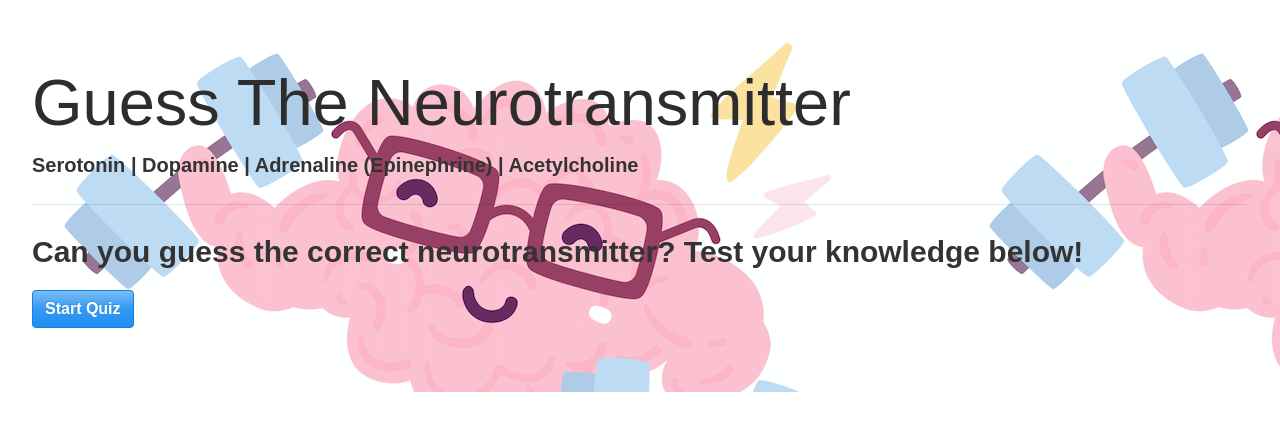
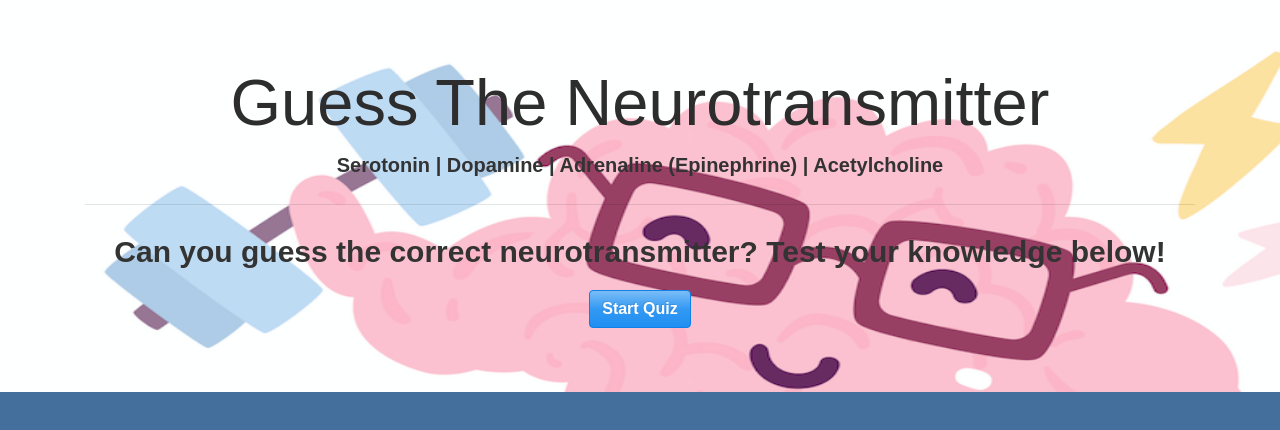
Before and after one commit to nicolekalexander/Neurotransmitter-Guessing-Game, a plain HTML site: page index.html in a window 1280 px wide. Drawn offline with nearby package versions, Linux system fonts and the light colour scheme.

Commit message:
modified positioning and colors

```diff
--- a/index.html
+++ b/index.html
@@ -14,13 +14,17 @@
     crossorigin="anonymous"></script>
 </head>
 
-<body class="body">
-    <div class="jumbotron">
-        <h1 class="display-4">Guess The Neurotransmitter</h1>
-        <p class="lead text-dark font-weight-bold">Serotonin | Dopamine | Adrenaline (Epinephrine) | Acetylcholine </p>
-        <hr class="my-4">
-        <p class="call-to-action text-dark font-weight-bold">Can you guess the correct neurotransmitter? Test your knowledge below!</p>
-        <button type="button" class="start btn btn-info font-weight-bold" id="start">Start Quiz</button>
+<body class="body bg-primary">
+    <div class="jumbotron jumbotron-fluid">
+        <div class="container">
+            <h1 class="display-4 text-center">Guess The Neurotransmitter</h1>
+            <p class="lead text-dark font-weight-bold text-center">Serotonin | Dopamine | Adrenaline (Epinephrine) | Acetylcholine </p>
+            <hr class="my-4">
+            <p class="call-to-action text-dark font-weight-bold text-center">Can you guess the correct neurotransmitter? Test your knowledge below!</p>
+            <div class="text-center">
+                <button type="button" class="start btn btn-info font-weight-bold" id="start">Start Quiz</button>
+            </div>
+        </div>
     </div>
 
 
--- a/style.css
+++ b/style.css
@@ -1,5 +1,7 @@
 .jumbotron {
     background-image: url(images/strongbrain.png);
+    background-repeat: no-repeat;
+    background-size: 1500px 650px;
 }
 
 .display-4 {
```
